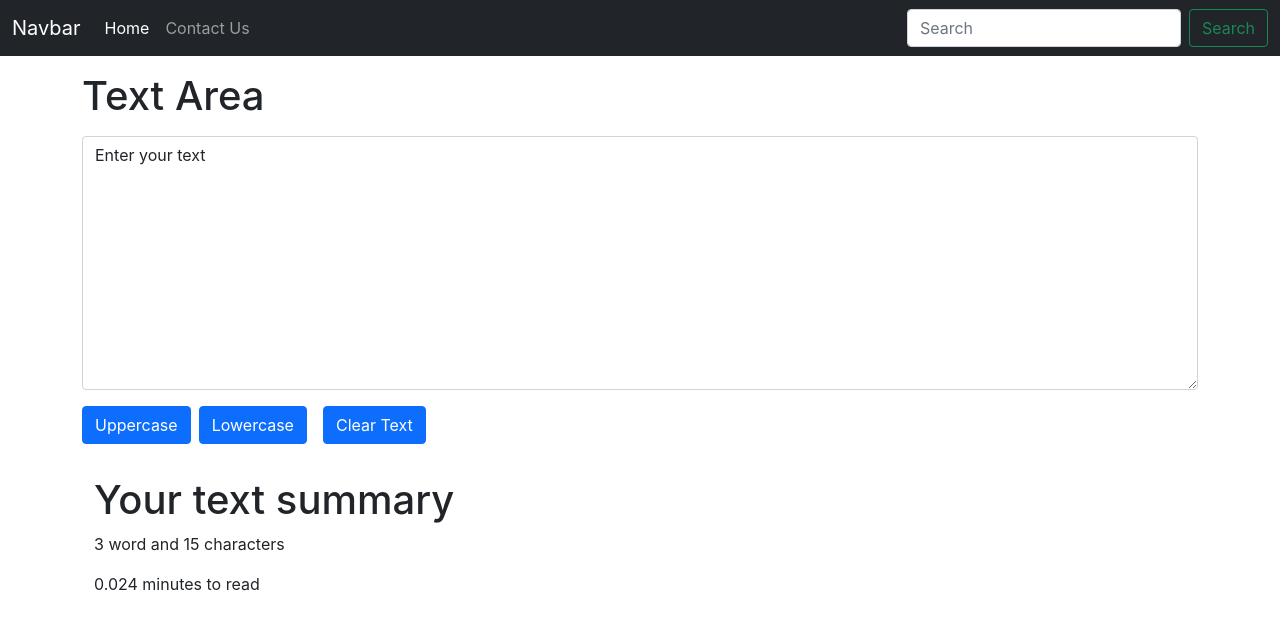
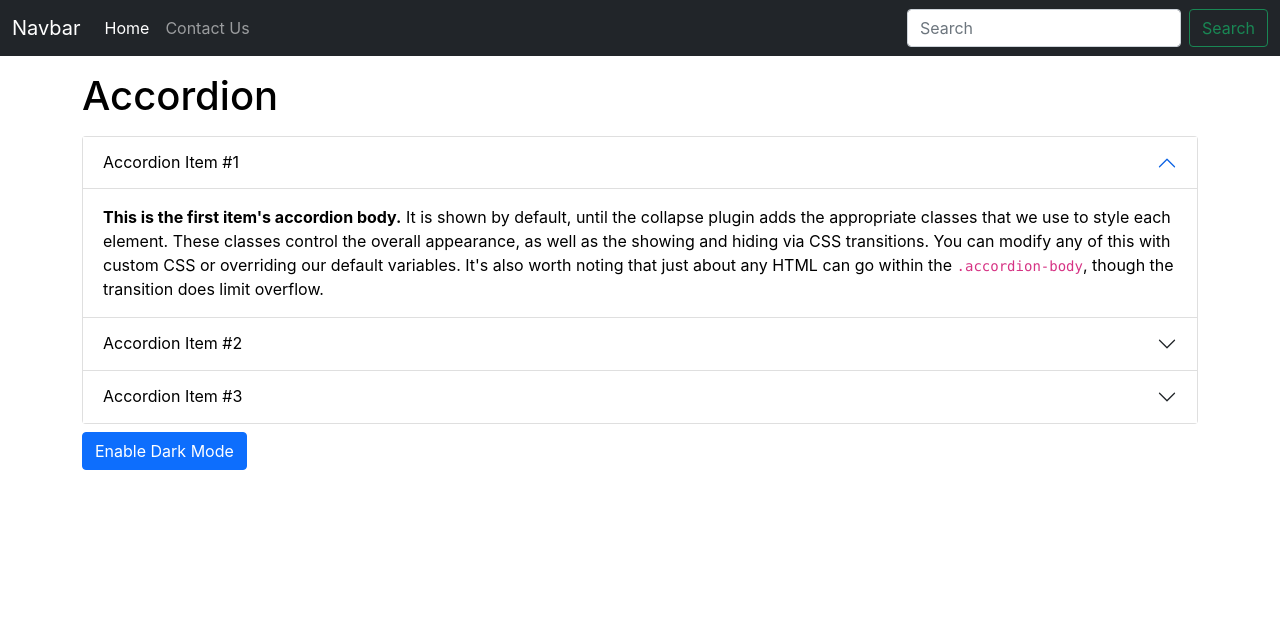
Before and after one commit to femsworld/practice, a React (Create React App) app: page / in a window 1280 px wide. Shown: the top 630 px of the page. Built offline with nearby package versions, Linux system fonts and the light colour scheme.

Commit message:
Added About.js

```diff
--- a/src/App.js
+++ b/src/App.js
@@ -1,5 +1,6 @@
 // import logo from './logo.svg';
 import './App.css';
+import About from './components/About';
 import Navbar from './components/Navbar';
 import Textform from './components/Textform';
 
@@ -9,7 +10,8 @@
     <>
     {/* <Navbar title= 'Practice project' aboutText= 'About Us'/> */}
     <Navbar/>
-    <Textform heading = 'Text Area'/>
+    {/* <Textform heading = 'Text Area'/> */}
+    <About/>
     </>
   );
 }
--- /dev/null
+++ b/src/components/About.js
@@ -0,0 +1,72 @@
+import React, { useState } from 'react';
+
+export default function About() {
+
+    const [myStyle, setMyStyle] = useState( {
+        color: 'black',
+        backgroundColor: 'white'
+    });
+
+    const [btnText, setBtnText] = useState('Enable Dark Mode');
+
+    const toggleMode = ()=> {
+        if (myStyle.color === 'black') {
+            setMyStyle({
+            color: 'white',
+            backgroundColor: 'black'
+            })
+            setBtnText('Enable Light Mode')
+        } else {
+            setMyStyle({
+                color: 'black',
+                backgroundColor: 'white'
+                })
+                setBtnText('Enable Dark Mode')
+        }
+    }
+
+  return (
+    <div className='container my-3' style={myStyle}>
+        <h1 className='my-3'>Accordion</h1>
+        <div className="accordion" id="accordionExample">
+  <div className="accordion-item">
+    <h2 className="accordion-header" style={myStyle} id="headingOne">
+      <button className="accordion-button" style={myStyle} type="button" data-bs-toggle="collapse" data-bs-target="#collapseOne" aria-expanded="true" aria-controls="collapseOne">
+        Accordion Item #1
+      </button>
+    </h2>
+    <div id="collapseOne" className="accordion-collapse collapse show" aria-labelledby="headingOne" data-bs-parent="#accordionExample">
+      <div className="accordion-body" style={myStyle}>
+        <strong>This is the first item's accordion body.</strong> It is shown by default, until the collapse plugin adds the appropriate classes that we use to style each element. These classes control the overall appearance, as well as the showing and hiding via CSS transitions. You can modify any of this with custom CSS or overriding our default variables. It's also worth noting that just about any HTML can go within the <code>.accordion-body</code>, though the transition does limit overflow.
+      </div>
+    </div>
+  </div>
+  <div className="accordion-item">
+    <h2 className="accordion-header" style={myStyle} id="headingTwo">
+      <button className="accordion-button collapsed" style={myStyle} type="button" data-bs-toggle="collapse" data-bs-target="#collapseTwo" aria-expanded="false" aria-controls="collapseTwo">
+        Accordion Item #2
+      </button>
+    </h2>
+    <div id="collapseTwo" className="accordion-collapse collapse" aria-labelledby="headingTwo" data-bs-parent="#accordionExample">
+      <div className="accordion-body" style={myStyle}>
+        <strong>This is the second item's accordion body.</strong> It is hidden by default, until the collapse plugin adds the appropriate classes that we use to style each element. These classes control the overall appearance, as well as the showing and hiding via CSS transitions. You can modify any of this with custom CSS or overriding our default variables. It's also worth noting that just about any HTML can go within the <code>.accordion-body</code>, though the transition does limit overflow.
+      </div>
+    </div>
+  </div>
+  <div className="accordion-item">
+    <h2 className="accordion-header" style={myStyle} id="headingThree">
+      <button className="accordion-button collapsed" style={myStyle} type="button" data-bs-toggle="collapse" data-bs-target="#collapseThree" aria-expanded="false" aria-controls="collapseThree">
+        Accordion Item #3
+      </button>
+    </h2>
+    <div id="collapseThree" className="accordion-collapse collapse" aria-labelledby="headingThree" data-bs-parent="#accordionExample">
+      <div className="accordion-body" style={myStyle}>
+        <strong>This is the third item's accordion body.</strong> It is hidden by default, until the collapse plugin adds the appropriate classes that we use to style each element. These classes control the overall appearance, as well as the showing and hiding via CSS transitions. You can modify any of this with custom CSS or overriding our default variables. It's also worth noting that just about any HTML can go within the <code>.accordion-body</code>, though the transition does limit overflow.
+      </div>
+    </div>
+  </div>
+</div>
+<button type="button" onClick={toggleMode} className="btn btn-primary my-2">{btnText}</button>
+    </div>
+  )
+}
```
